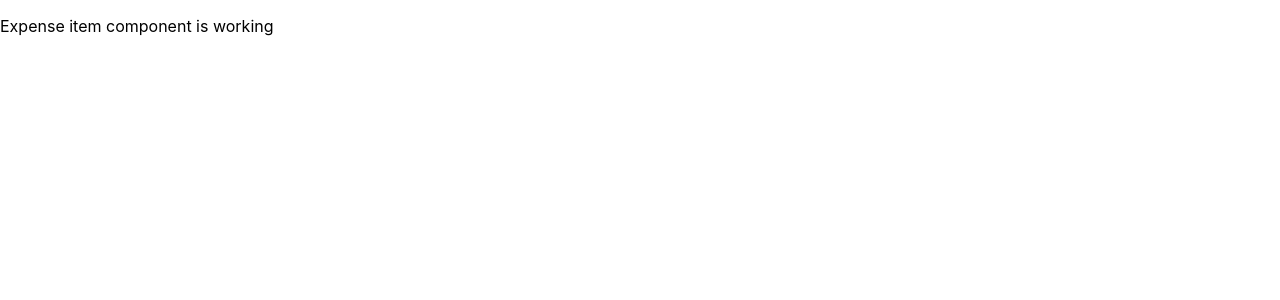
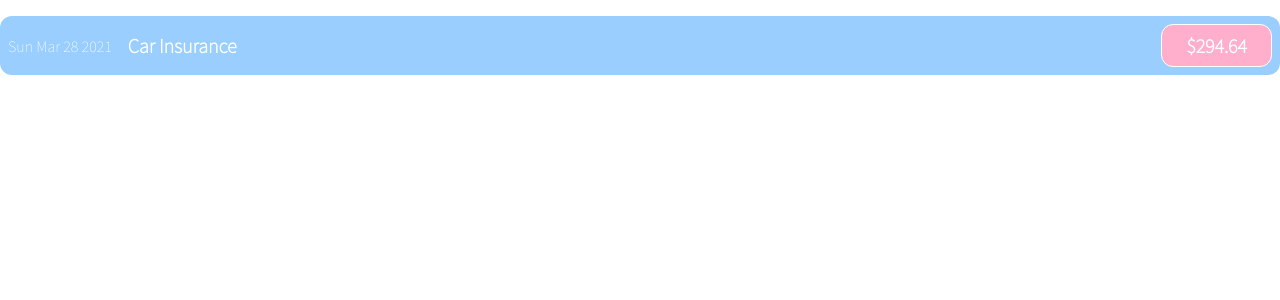
Before and after one commit to Ajay2123/reactBasics, a React (Create React App) app in the folder Aj/basic-react-app/: page / in a window 1280 px wide. Shown: the top 300 px of the page. Built offline with nearby package versions, Linux system fonts and the light colour scheme.

Commit message:
Restructing and styles

```diff
--- a/Aj/basic-react-app/src/App.css
+++ b/Aj/basic-react-app/src/App.css
@@ -1,3 +1,4 @@
+
 .App {
   text-align: center;
 }
--- a/Aj/basic-react-app/src/App.js
+++ b/Aj/basic-react-app/src/App.js
@@ -1,5 +1,5 @@
 import './App.css';
-import ExpenseItem from './components/ExpenseItem';
+import ExpenseItem from './components/ExpenseItem/ExpenseItem';
 
 function App() {
     return (
--- a/Aj/basic-react-app/src/components/ExpenseItem.js
+++ /dev/null
@@ -1,9 +0,0 @@
-function ExpenseItem() {
-    return (
-        <div>
-            <p>Expense item component is working </p>
-        </div>
-    )
-}
-
-export default ExpenseItem;
--- /dev/null
+++ b/Aj/basic-react-app/src/components/ExpenseItem/ExpenseItem.css
@@ -0,0 +1,55 @@
+.expense-item {
+  display: flex;
+  justify-content: space-between;
+  align-items: center;
+  padding: 0.5rem;
+  margin: 1rem 0;
+  border-radius: 12px;
+  color: white;
+  background-color: #99ceff;
+}
+
+.expense-item__description {
+  display: flex;
+  flex-direction: column;
+  gap: 1rem;
+  align-items: flex-end;
+  flex-flow: column-reverse;
+  justify-content: flex-start;
+  flex: 1;
+}
+
+.expense-item h2 {
+  font-size: 1rem;
+  flex: 1;
+  margin: 0 1rem;
+  color: white;
+}
+
+.expense-item__price {
+  font-size: 1rem;
+  font-weight: bold;
+  color: white;
+  background-color: #ffafcc;
+  border: 1px solid white;
+  padding: 0.5rem;
+  border-radius: 12px;
+}
+
+@media (min-width: 580px) {
+  .expense-item__description {
+    flex-direction: row;
+    align-items: center;
+    justify-content: flex-start;
+    flex: 1;
+  }
+
+  .expense-item__description h2 {
+    font-size: 1.25rem;
+  }
+
+  .expense-item__price {
+    font-size: 1.25rem;
+    padding: 0.5rem 1.5rem;
+  }
+}
--- /dev/null
+++ b/Aj/basic-react-app/src/components/ExpenseItem/ExpenseItem.js
@@ -0,0 +1,19 @@
+import './ExpenseItem.css'
+function ExpenseItem() {
+    const expenseDate = new Date(2021, 2, 28);
+    const expenseTitle = "Car Insurance";
+    const expenseAmount = 294.64;
+
+
+    return (
+        <div className="expense-item">
+            <div>{expenseDate.toDateString()}</div>
+            <div className="expense-item__description">
+                <h2>{expenseTitle}</h2>
+                <div className="expense-item__price">${expenseAmount}</div>
+            </div>
+        </div>
+    )
+}
+
+export default ExpenseItem;
--- a/Aj/basic-react-app/src/index.css
+++ b/Aj/basic-react-app/src/index.css
@@ -1,15 +1,14 @@
+@import url('https://fonts.googleapis.com/css2?family=Dosis:wght@300&family=Open+Sans:wght@300&family=Source+Sans+Pro:wght@200&display=swap');
+
 body {
-  margin: 0;
-  font-family: -apple-system, BlinkMacSystemFont, 'Segoe UI', 'Roboto', 'Oxygen',
-    'Ubuntu', 'Cantarell', 'Fira Sans', 'Droid Sans', 'Helvetica Neue',
-    sans-serif;
-  -webkit-font-smoothing: antialiased;
-  -moz-osx-font-smoothing: grayscale;
+    margin: 0;
+    font-family: 'Source Sans Pro', sans-serif;
+    -webkit-font-smoothing: antialiased;
+    -moz-osx-font-smoothing: grayscale;
 }
 
 code {
-  font-family: source-code-pro, Menlo, Monaco, Consolas, 'Courier New',
-    monospace;
+    font-family: 'Source Sans Pro', sans-serif;
 }
 
 /*
@@ -18,5 +17,4 @@
 nadeshiko:ffafcc;
 uranian:bde0fe;
 BabyBlue:99ceff;
-
 */
```
